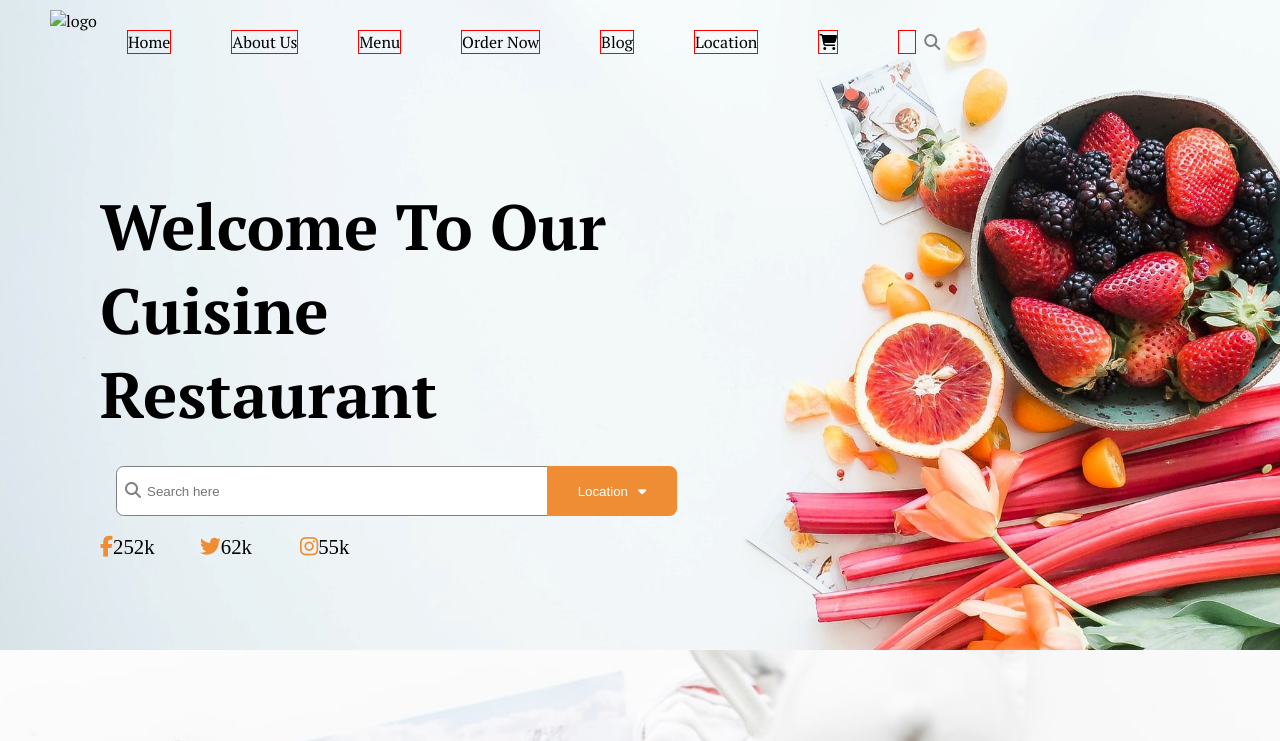
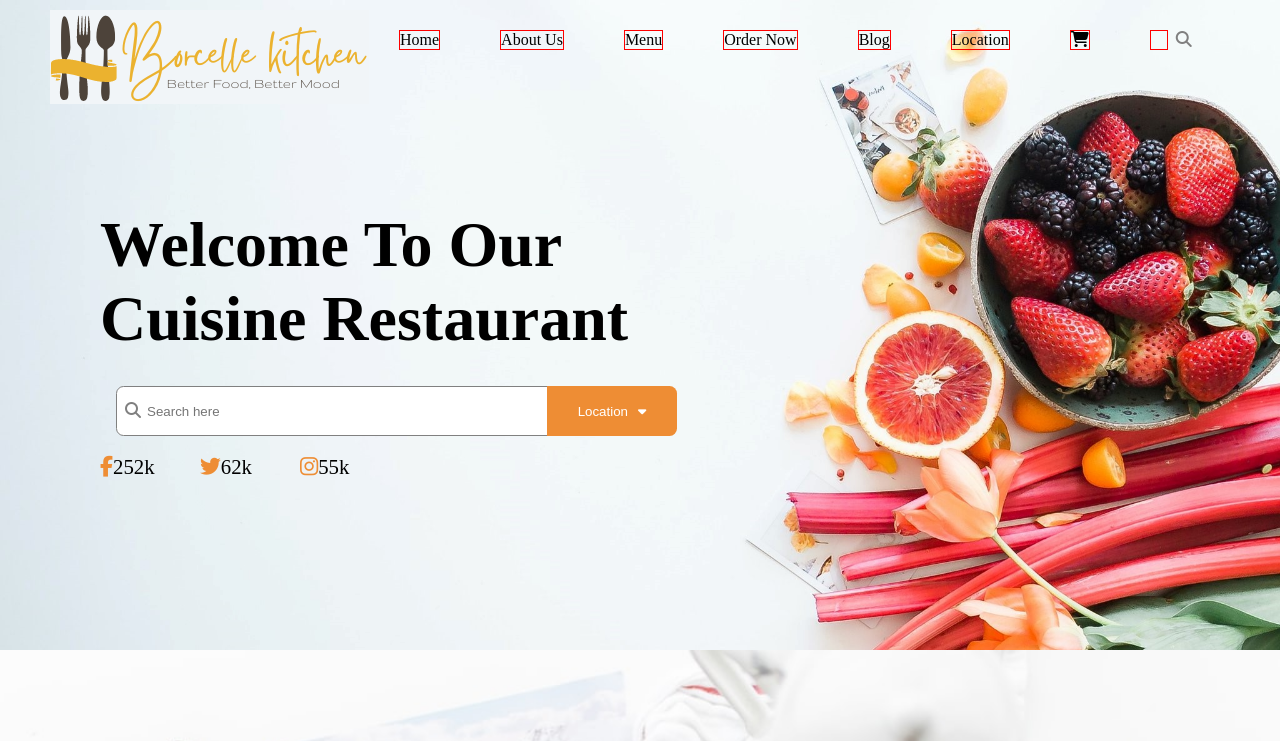
Before and after one commit to jcs-denverdev/restaurant, a plain HTML site: page index.html in a window 1280 px wide. Shown: the top 741 px of the page. Drawn offline with Linux system fonts and the light colour scheme; files that its build step writes are made by us from their sources; files whose address does not match are found by name.

Commit message:
relinked css now that its in renamed folder, background images not coming through

```diff
--- a/index.html
+++ b/index.html
@@ -1,21 +1,14 @@
 <!DOCTYPE html>
 <html lang="en">
 	<head>
-  	<meta charset="utf-8">
-  	<meta name="description" content="Your description goes here">
-  	<meta name="keywords" content="one, two, three">
-	<meta name="viewport" content="width=device-width, initial-scale=1">
-		<!-- external CSS link and fonts -->
-	<link rel="stylesheet" href="assets/style.css">
-	<link href="https://fonts.googleapis.com/css2?family=Cinzel:wght@400..900&family=Lato:ital,wght@0,100;0,300;0,400;0,700;0,900;1,100;1,300;1,400;1,700;1,900&family=Montserrat:ital,wght@0,100..900;1,100..900&family=Oswald:wght@200..700&family=PT+Serif:ital,wght@0,400;0,700;1,400;1,700&family=Raleway:ital,wght@0,100..900;1,100..900&display=swap" rel="stylesheet">
+		<meta charset="utf-8">
+		<meta name="keywords" content="one, two, three">
+		<meta name="viewport" content="width=device-width, initial-scale=1.0">
+		<link rel="stylesheet" href="css/style.css">
 
-	<title>Restaurant-Cuisine Page</title>
+		<title>Restaurant-Cuisine Page</title>
 
-	<!-- font awesome icons -->
-
-	<script src="https://kit.fontawesome.com/c04fb4f090.js" crossorigin="anonymous"></script>
 	</head>
-
 	<body>
 
 		<!----- Hero Nav ------->
@@ -23,7 +16,7 @@
 		<section class="hero">
 			<header class="nav">
 				<div>
-					<img src="assets/images/restaurant_logo.png" alt="logo">
+					<img src="images/restaurant_logo.png" alt="logo">
 				</div>
 				<nav class="navbar primary-nav">
 					<ul>
@@ -91,11 +84,14 @@
 			</nav>
 
 			<div class="col-1-4 menu-items">
-				<img src="assets/images/menu-item01.jpeg" alt="breakfast item 1"><!--
-			 --><img src="assets/images/menu-item01.jpeg" alt="breakfast item 2"><!--
-			 --><img src="assets/images/menu-item.jpeg" alt="breakfast item 3"><!--
-			 --><img src="assets/images/menu-item.jpeg" alt="breakfast item 4">
+				<img src="images/menu-item01.jpeg" alt="breakfast item 1"><!--
+			 --><img src="images/menu-item01.jpeg" alt="breakfast item 2"><!--
+			 --><img src="images/menu-item.jpeg" alt="breakfast item 3"><!--
+			 --><img src="images/menu-item.jpeg" alt="breakfast item 4">
 			</div>
 		</section>
+
+		<!-- font awesome icons -->
+		<script src="https://kit.fontawesome.com/c04fb4f090.js" crossorigin="anonymous"></script>
 	</body>
 </html>
```
